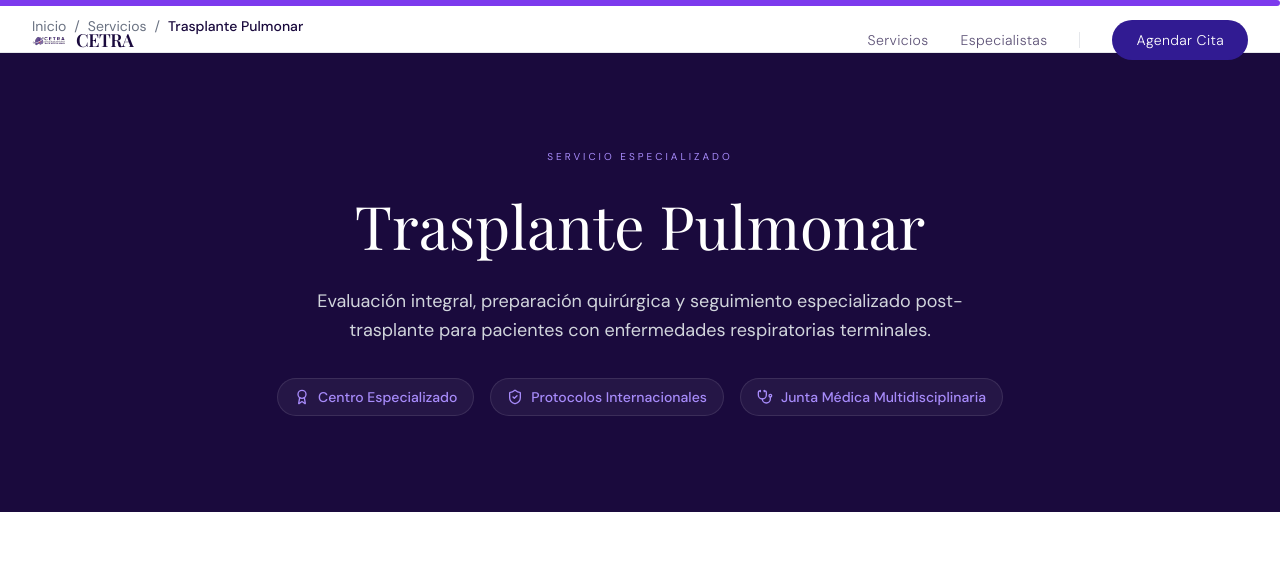
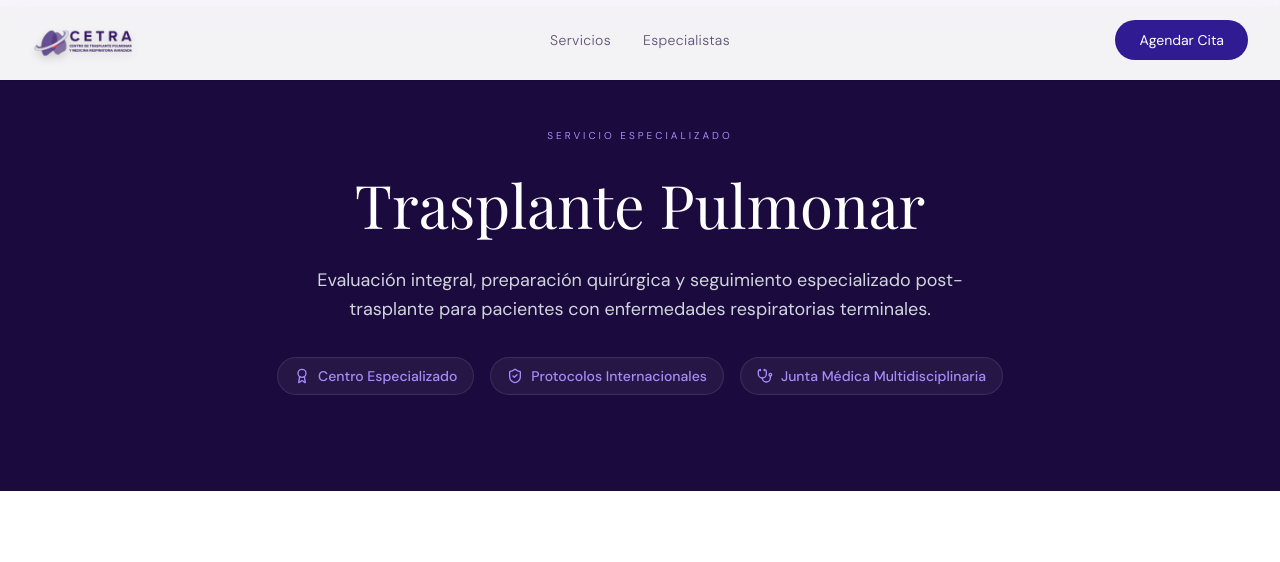
Before and after one commit to juangalindo55/CETRA, a Next.js app: page /servicios/trasplante-pulmonar in a window 1280 px wide. Shown: the top 562 px of the page. Built offline with nearby package versions, Linux system fonts and the light colour scheme.

Commit message:
feat: redesign Navbar layout and remove stale breadcrumbs across pages

```diff
--- a/src/app/especialistas/page.tsx
+++ b/src/app/especialistas/page.tsx
@@ -9,21 +9,9 @@ export const metadata = {
 export default function SpecialistsPage() {
   return (
     <div className="w-full">
-      {/* Breadcrumb */}
-      <div className="bg-white border-b border-gray-200">
-        <div className="max-w-7xl mx-auto px-4 sm:px-6 lg:px-8 py-4">
-          <div className="flex items-center gap-2 text-sm text-gray-500">
-            <Link href="/" className="hover:text-[#311B92] transition-colors">
-              Inicio
-            </Link>
-            <span>/</span>
-            <span className="text-[#1a0a3d] font-medium">Especialistas</span>
-          </div>
-        </div>
-      </div>
 
       {/* Hero Section */}
-      <section className="bg-gradient-to-r from-[#311B92] to-[#7C3AED] text-white py-20">
+      <section className="bg-gradient-to-r from-[#311B92] to-[#7C3AED] text-white pt-32 pb-20">
         <div className="max-w-5xl mx-auto px-4 sm:px-6 lg:px-8 text-center">
           <h1 className="font-display text-5xl md:text-6xl font-light mb-6 leading-tight">
             Nuestro Equipo
--- a/src/app/servicios/[slug]/loading.tsx
+++ b/src/app/servicios/[slug]/loading.tsx
@@ -1,12 +1,7 @@
 export default function ServiceDetailLoading() {
   return (
     <div className="w-full animate-pulse">
-      {/* Breadcrumb Skeleton */}
-      <div className="bg-white border-b border-gray-100">
-        <div className="max-w-7xl mx-auto px-4 sm:px-6 lg:px-8 py-5">
-          <div className="w-64 h-4 bg-gray-200 rounded-md"></div>
-        </div>
-      </div>
+
 
       {/* Hero Skeleton (Dark gradient to match #1a0a3d) */}
       <section className="bg-[#1a0a3d]/90 py-24">
--- a/src/app/servicios/[slug]/page.tsx
+++ b/src/app/servicios/[slug]/page.tsx
@@ -24,21 +24,10 @@ export default async function ServicePage({ params }: { params: Promise<{ slug:
 
   return (
     <div className="w-full">
-      {/* Breadcrumb */}
-      <div className="bg-white border-b border-gray-200">
-        <div className="max-w-7xl mx-auto px-4 sm:px-6 lg:px-8 py-4">
-          <div className="flex items-center gap-2 text-sm text-gray-500">
-            <Link href="/" className="hover:text-[#311B92] transition-colors">Inicio</Link>
-            <span>/</span>
-            <Link href="/servicios" className="hover:text-[#311B92] transition-colors">Servicios</Link>
-            <span>/</span>
-            <span className="text-[#1a0a3d] font-medium">{service.frontmatter.title}</span>
-          </div>
-        </div>
-      </div>
+
 
       {/* Hero Section */}
-      <section className="bg-[#1a0a3d] text-white py-24">
+      <section className="bg-[#1a0a3d] text-white pt-32 pb-24">
         <div className="max-w-4xl mx-auto px-4 sm:px-6 lg:px-8 text-center">
           <p className="text-[10px] tracking-[0.3em] text-[#a78bfa] uppercase mb-6">Servicio especializado</p>
           <h1 className="font-display text-5xl md:text-6xl font-light mb-6 leading-tight">
--- a/src/app/servicios/loading.tsx
+++ b/src/app/servicios/loading.tsx
@@ -1,12 +1,7 @@
 export default function ServicesLoading() {
   return (
     <div className="w-full animate-pulse">
-      {/* Breadcrumb Skeleton */}
-      <div className="bg-white border-b border-gray-100">
-        <div className="max-w-7xl mx-auto px-4 sm:px-6 lg:px-8 py-5">
-          <div className="w-48 h-4 bg-gray-200 rounded-md"></div>
-        </div>
-      </div>
+
 
       {/* Hero Skeleton */}
       <section className="bg-[#1a0a3d]/5 py-24">
--- a/src/app/servicios/page.tsx
+++ b/src/app/servicios/page.tsx
@@ -9,21 +9,9 @@ export const metadata = {
 export default function ServicesPage() {
   return (
     <div className="w-full">
-      {/* Breadcrumb */}
-      <div className="bg-white border-b border-gray-200">
-        <div className="max-w-7xl mx-auto px-4 sm:px-6 lg:px-8 py-4">
-          <div className="flex items-center gap-2 text-sm text-gray-500">
-            <Link href="/" className="hover:text-[#311B92] transition-colors">
-              Inicio
-            </Link>
-            <span>/</span>
-            <span className="text-[#1a0a3d] font-medium">Servicios</span>
-          </div>
-        </div>
-      </div>
 
       {/* Hero Section */}
-      <section className="bg-gradient-to-r from-[#311B92] to-[#7C3AED] text-white py-20">
+      <section className="bg-gradient-to-r from-[#311B92] to-[#7C3AED] text-white pt-32 pb-20">
         <div className="max-w-5xl mx-auto px-4 sm:px-6 lg:px-8 text-center">
           <h1 className="font-display text-5xl md:text-6xl font-light mb-6 leading-tight">
             Nuestros Servicios
--- a/src/components/ui/Navbar.tsx
+++ b/src/components/ui/Navbar.tsx
@@ -3,10 +3,13 @@
 import Link from 'next/link';
 import Logo from './Logo';
 import { useState, useEffect } from 'react';
+import { usePathname } from 'next/navigation';
 
 export default function Navbar() {
   const [open, setOpen] = useState(false);
   const [scrolled, setScrolled] = useState(false);
+  const pathname = usePathname();
+  const isHome = pathname === '/';
 
   useEffect(() => {
     const onScroll = () => setScrolled(window.scrollY > 40);
@@ -16,32 +19,37 @@ export default function Navbar() {
 
   return (
     <header
-      className={`fixed top-0 left-0 w-full h-20 z-50 transition-all duration-500 ${
-        scrolled
+      className={`fixed top-0 left-0 w-full h-20 z-50 transition-all duration-500 flex items-center ${
+        scrolled || !isHome
           ? 'bg-white/95 backdrop-blur-md shadow-sm shadow-black/5 border-b border-gray-100'
           : 'bg-transparent border-b border-transparent'
       }`}
     >
-      <div className="max-w-7xl mx-auto px-4 sm:px-6 lg:px-8 h-full flex items-center justify-between">
-        <Link href="/" className="flex items-center gap-2 hover:opacity-80 transition-opacity">
-          <Logo width={36} height={36} />
-          <span className="font-display font-semibold text-lg tracking-tight text-[#1a0a3d]">CETRA</span>
+      <div className="max-w-7xl mx-auto px-4 sm:px-6 lg:px-8 h-full flex items-center w-full relative">
+
+        {/* Izquierda: Logo */}
+        <div className="flex-1 flex justify-start">
+          <Link href="/" className="flex items-center hover:opacity-90 transition-all transform hover:scale-105 duration-300 relative py-2">
+            <Logo width={110} height={110} className="relative z-10 drop-shadow-lg" />
           </Link>
+        </div>
 
-        {/* Desktop nav */}
-        <nav className="hidden md:flex items-center gap-8 text-sm font-light text-[#1a0a3d]/70 tracking-wide">
+        {/* Centro: Nav links (Absolute for perfect centering) */}
+        <nav className="hidden md:flex absolute left-1/2 -translate-x-1/2 items-center gap-8 text-sm font-light text-[#1a0a3d]/70 tracking-wide">
           <Link href="/servicios" className="hover:text-[#311B92] transition-colors duration-200 cursor-pointer">Servicios</Link>
           <Link href="/especialistas" className="hover:text-[#311B92] transition-colors duration-200 cursor-pointer">Especialistas</Link>
-          <div className="w-px h-4 bg-gray-200" />
+        </nav>
+
+        {/* Derecha: CTA Desktop + Hamburger Mobile */}
+        <div className="flex-1 flex justify-end items-center gap-4">
           <a
             href="https://wa.me/528117781017?text=Hola,%20quisiera%20agendar%20una%20cita"
             target="_blank"
             rel="noopener noreferrer"
-            className="bg-[#311B92] text-white px-6 py-2.5 rounded-full text-sm hover:bg-[#1a0a5e] hover:shadow-lg hover:shadow-[#311B92]/20 hover:-translate-y-0.5 transition-all duration-300"
+            className="hidden md:inline-block bg-[#311B92] text-white px-6 py-2.5 rounded-full text-sm hover:bg-[#1a0a5e] hover:shadow-lg hover:shadow-[#311B92]/20 hover:-translate-y-0.5 transition-all duration-300"
           >
             Agendar Cita
           </a>
-        </nav>
 
           {/* Mobile hamburger */}
           <button
@@ -54,6 +62,7 @@ export default function Navbar() {
             <span className={`block w-5 h-0.5 bg-[#1a0a3d] transition-opacity duration-300 ${open ? 'opacity-0' : ''}`} />
             <span className={`block w-5 h-0.5 bg-[#1a0a3d] transition-transform duration-300 origin-center ${open ? '-translate-y-2 -rotate-45' : ''}`} />
           </button>
+        </div>
       </div>
 
       {/* Mobile menu — fuera del overflow-hidden del header */}
```
Lines whose indentation alone changed are shown as unchanged.
